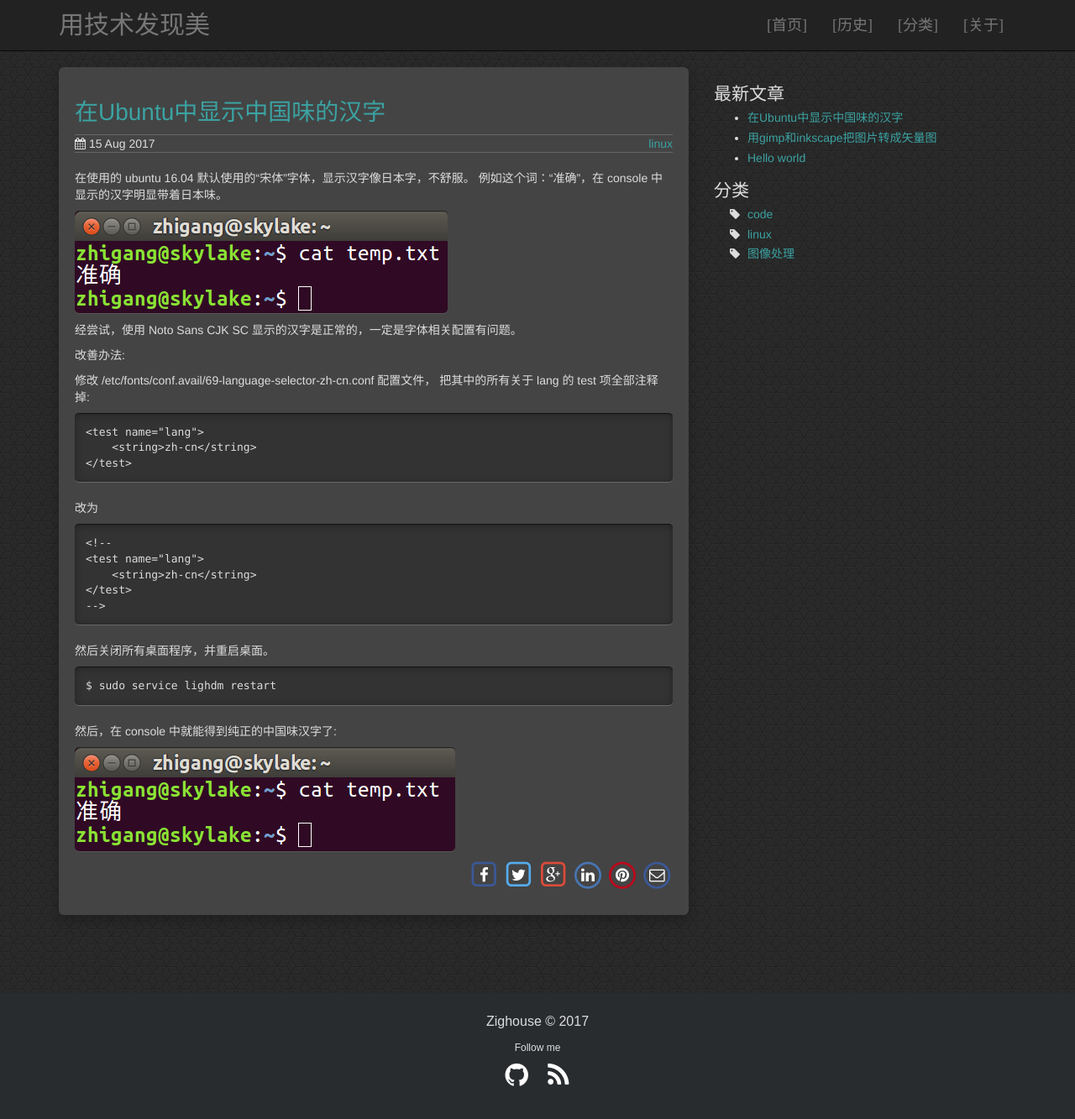
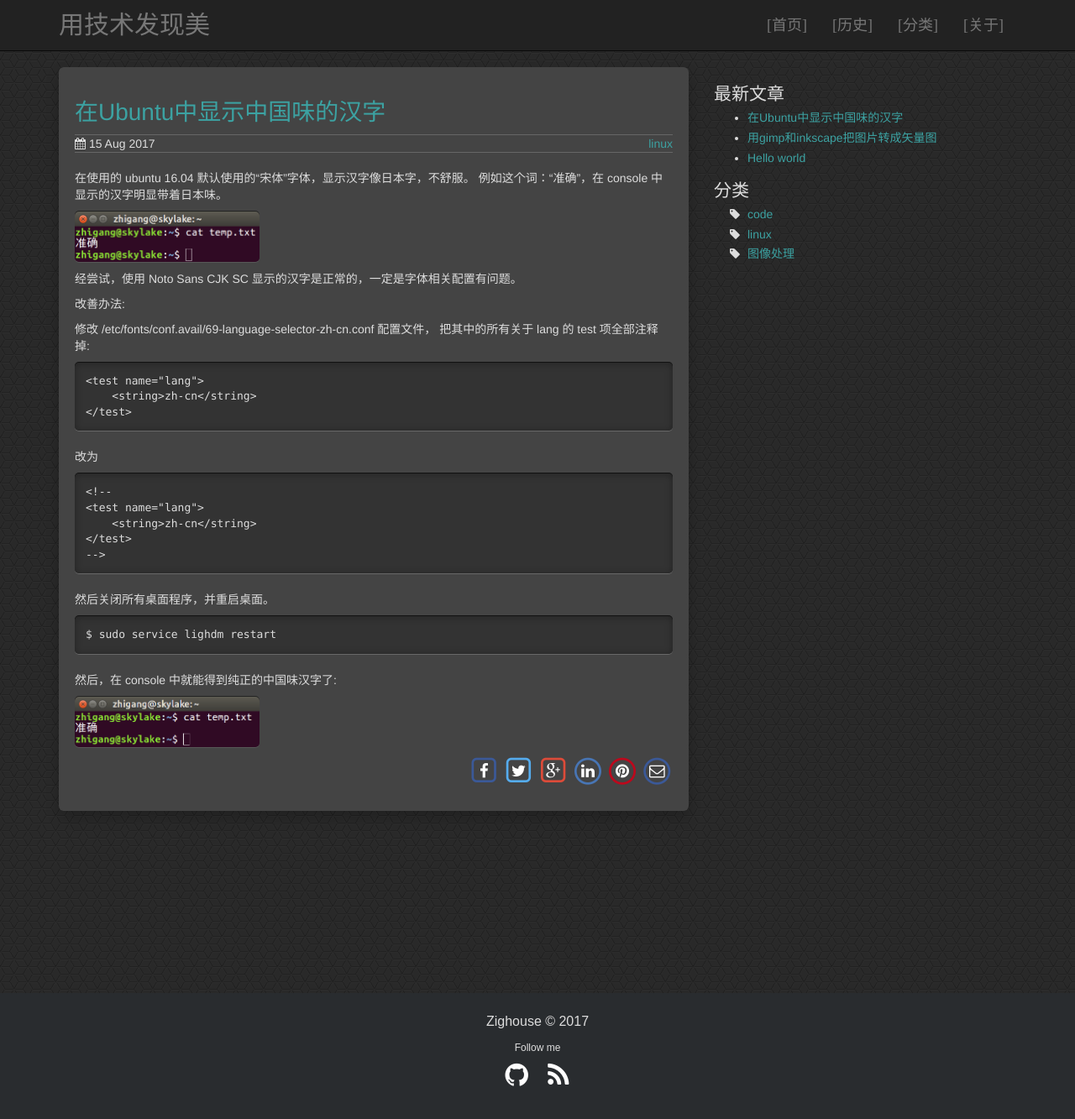
Before and after one commit to zighouse/blog, a Jekyll site: the page built from docs/_posts/2017-08-15-ubuntu-cn-fonts.md, in a window 1280 px wide and 1360 px high. Shown: the top 1333 px of the window at 84% size. Built offline with Jekyll 4.4.1, drawn with Linux system fonts in a browser that asks for light colours.

Commit message:
markdown formatting

```diff
--- a/docs/_posts/2017-08-15-ubuntu-cn-fonts.md
+++ b/docs/_posts/2017-08-15-ubuntu-cn-fonts.md
@@ -10,7 +10,7 @@ tags: linux
 在使用的 ubuntu 16.04 默认使用的“宋体”字体，显示汉字像日本字，不舒服。
 例如这个词：“准确”，在 console 中显示的汉字明显带着日本味。
 
-![cnfont-fail]({{site.baseurl | prepend:site.url}}/images/cnfont-fail.png){:width=220px}
+![cnfont-fail]({{site.baseurl | prepend:site.url}}/images/cnfont-fail.png){:width="220px"}
 
 经尝试，使用 Noto Sans CJK SC 显示的汉字是正常的，一定是字体相关配置有问题。
 
@@ -38,4 +38,4 @@ tags: linux
 
 然后，在 console 中就能得到纯正的中国味汉字了:
 
-![cnfont-ok]({{site.baseurl | prepend:site.url}}/images/cnfont-ok.png){:width=220px}
+![cnfont-ok]({{site.baseurl | prepend:site.url}}/images/cnfont-ok.png){:width="220px"}
```
